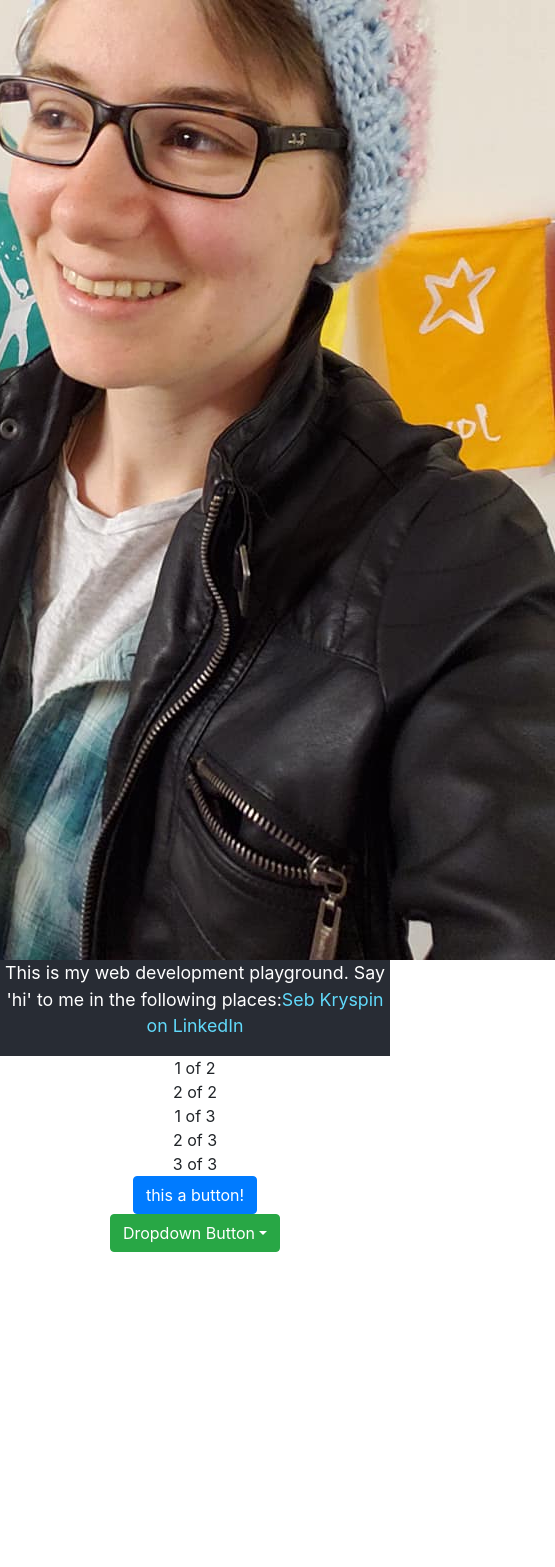
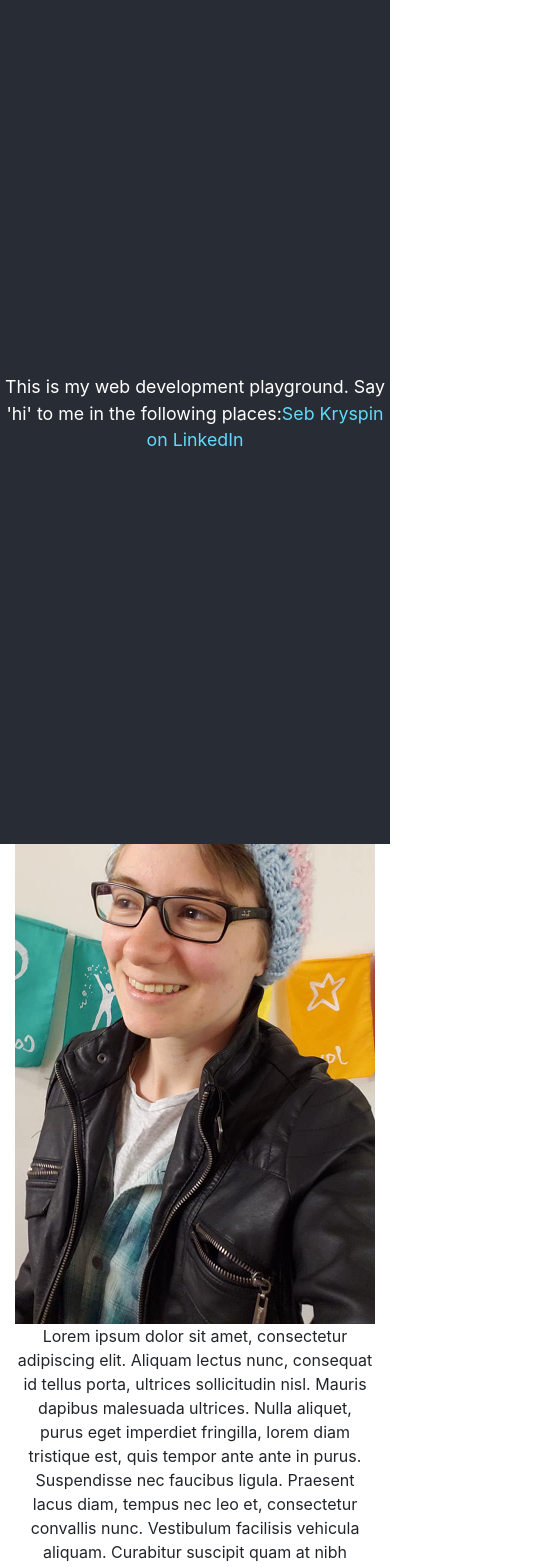
Before and after one commit to skryspin/portfolio-website, a React (Create React App) app: page / in a window 390 px wide. Shown: the top 1567 px of the page, 555 px wide, since content can reach past the window. Before the commit the page ends 1252 px from the top, so only its background shows below. Built offline with nearby package versions, Linux system fonts and the light colour scheme.

Commit message:
Responsive layout created

```diff
--- a/src/App.js
+++ b/src/App.js
@@ -7,7 +7,7 @@ import Row from 'react-bootstrap/Row';
 import Col from 'react-bootstrap/Col';
 import Button from 'react-bootstrap/Button';
 import Dropdown from 'react-bootstrap/Dropdown';
-
+import Image from 'react-bootstrap/Image';
 
 
 
@@ -43,8 +43,7 @@ function Home() {
   return (
     <div className="App">
       <header className="App-header">
-        <img src={headshot}
-        alt="Seb smiling, dressed in a pleather jacket, button-down shirt, T-shirt and a beanie"/>
+
         <p>
           This is my web development playground.
           Say 'hi' to me in the following places:
@@ -59,15 +58,18 @@ function Home() {
         </p>
 
       </header>
-      <Container>
+      <Container fluid>
   <Row>
-    <Col lg={true}>1 of 2</Col>
-    <Col lg={true}>2 of 2</Col>
+    <Col xs={{span:12, order:1}} sm={{span:12, order:1}} md={{span:6, order:0}} xl={{span:6, order:0}} g={{span:6, order:0}}><p>Lorem ipsum dolor sit amet, consectetur adipiscing elit. Aliquam lectus nunc, consequat id tellus porta, ultrices sollicitudin nisl. Mauris dapibus malesuada ultrices. Nulla aliquet, purus eget imperdiet fringilla, lorem diam tristique est, quis tempor ante ante in purus. Suspendisse nec faucibus ligula. Praesent lacus diam, tempus nec leo et, consectetur convallis nunc. Vestibulum facilisis vehicula aliquam. Curabitur suscipit quam at nibh sagittis, non viverra diam hendrerit. Ut sed euismod tortor. In hac habitasse platea dictumst. Curabitur hendrerit blandit iaculis. Fusce metus nisi, tristique tristique eleifend et, feugiat vel magna. Duis vestibulum euismod tincidunt. Vestibulum cursus, arcu in congue commodo, lacus orci pharetra massa, id mollis dui dui ut neque.
+
+Donec purus orci, posuere et scelerisque ac, laoreet eu arcu. Sed nec nibh lobortis, lacinia mauris sed, cursus neque. Vivamus id accumsan diam, vitae rhoncus velit. Maecenas pulvinar dui vitae commodo tempus. Nulla imperdiet est et velit fermentum, sed bibendum tortor vulputate. Quisque eget feugiat ante. Maecenas a ipsum dolor. Proin interdum eget lectus non aliquet. Morbi dignissim mi facilisis felis aliquam faucibus. Integer neque lorem, accumsan vitae mi ac, facilisis efficitur ipsum. Sed enim erat, malesuada at mauris non, elementum placerat nunc. Proin quis dolor et tellus tristique eleifend.</p></Col>
+    <Col xs={{span:12, order:0, }} sm={{span:12, order:0}} md={{span:6, order:1}} xl={{span:6, order:1}} lg={{span:6, order:1}}> <Image src={headshot}
+      alt="Seb smiling, dressed in a pleather jacket, button-down shirt, T-shirt and a beanie" fluid/></Col>
   </Row>
   <Row>
-    <Col lg={true}>1 of 3</Col>
-    <Col lg={true}>2 of 3</Col>
-    <Col lg={true}>3 of 3</Col>
+    <Col >1 of 3</Col>
+    <Col >2 of 3</Col>
+    <Col >3 of 3</Col>
   </Row>
 </Container>
 <Button>this a button!</Button>
```
